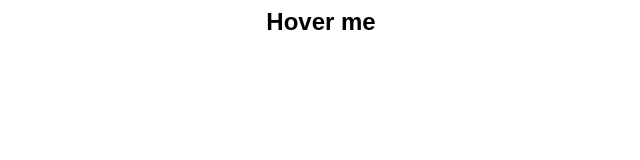
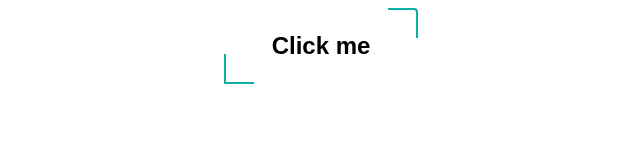
Before and after one commit to codiland-code/Buttons, a plain HTML site: page index.html in a window 1280 px wide. Shown: the whole page, without its empty margins (319-959 px from the left). Drawn offline with Linux system fonts and the light colour scheme.

Commit message:
Update index.html

```diff
--- a/index.html
+++ b/index.html
@@ -8,15 +8,10 @@
 </head>
 <body>
 
-    <!-- <div class="container">
+    <div class="container">
         <a href="codiland.rs" class="button">Click me</a>
-    </div> -->
+    </div>
 
-<div class="container">
-    <a href="codiland.rs" class="button_underline">
-        Hover me
-    </a>
-</div>
 
 </body>
 </html>
```
